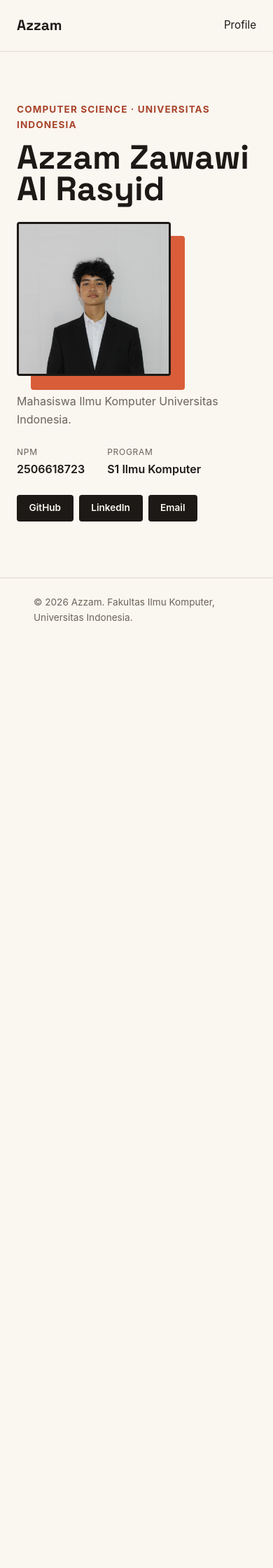
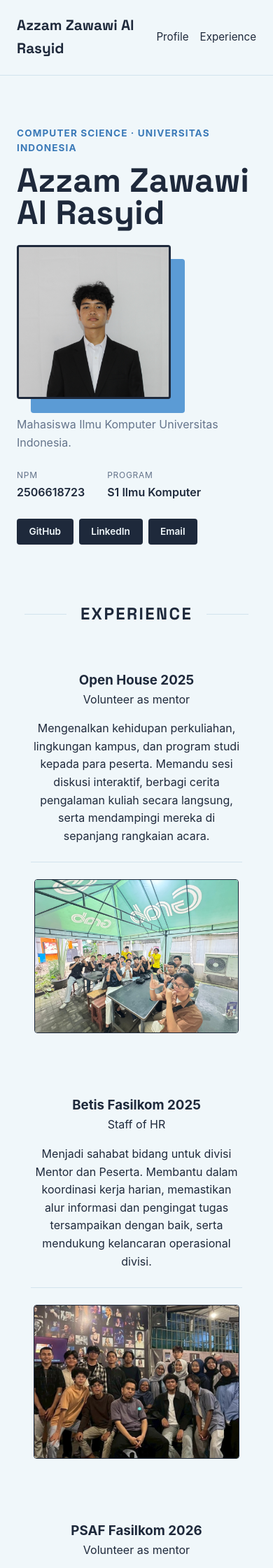
Before and after one commit to AzzamZR/myportofolio, a Django app: page / in a window 390 px wide. Shown: the top 2240 px of the page at 70% size. Before the commit the page ends 887 px from the top, so only its background shows below. Run offline with Django 5.2, Linux system fonts and the light colour scheme.

Commit message:
add experience section with responsive alternating layout
answered the questions for assignment1 in README

```diff
--- a/static/css/style.css
+++ b/static/css/style.css
@@ -5,12 +5,12 @@
 }
 
 :root {
-    --ink: #1c1917;
-    --paper: #faf6f0;
-    --accent: #d95d39;
-    --accent-dark: #a8442a;
-    --line: #e3d9c9;
-    --text-muted: #6b6459;
+    --ink: #1e293b;
+    --paper: #f0f7fa;
+    --accent: #5b9bd5;
+    --accent-dark: #3b7ab8;
+    --line: #d2e3ed;
+    --text-muted: #64748b;
     --radius: 4px;
 }
 
@@ -21,7 +21,7 @@ body {
     line-height: 1.6;
 }
 
-h1, .brand {
+h1, h2, .brand {
     font-family: "Space Grotesk", -apple-system, sans-serif;
 }
 
@@ -54,7 +54,7 @@ h1, .brand {
 
 .site-header nav {
     display: flex;
-    gap: 2rem;
+    gap: 1rem;
 }
 
 .site-header nav a {
@@ -175,14 +175,103 @@ h1, .brand {
     border: 3px solid var(--ink);
 }
 
+.experience h2 {
+    display: flex;
+    align-items: center;
+    justify-content: center;
+    gap: 1.25rem;
+    margin-bottom: 2.5rem;
+    font-size: 1.5rem;
+    color: var(--ink);
+    text-transform: uppercase;
+    letter-spacing: 0.1em;
+}
 
+.experience h2::before, .experience h2::after {
+    content: "";
+    height: 1px;
+    width: 60px;
+    background-color: var(--line);
+}
 
+.exp-row{
+    display: flex;
+    align-items: center;
+    border-radius: var(--radius);
+    gap: 2rem;
+    margin-bottom: 3rem;
+    padding: 1.25rem;
+    transition: transform 0.2s ease, background-color 0.2s ease;
+}
+
+h4 {
+    font-weight: 400;
+}
+
+.exp-text, .exp-img{
+    flex: 1;
+}
+
+.exp-text{
+    border-right: 1px solid var(--line);
+    padding: 2rem;
+}
+
+.exp-text p{
+    margin-top: 1rem;
+}
+
+.exp-row.reverse .exp-text{
+    border-right: none;
+    border-left: 1px solid var(--line);
+    text-align: right;
+}
+
+.exp-row.reverse{
+    flex-direction: row-reverse;
+}
+
+.exp-img {
+    max-width: 320px;
+    border-radius: var(--radius);
+    overflow: hidden;
+}
+
+.exp-img img{
+    width: 100%;
+    height: 220px;
+    object-fit: cover;
+    display: block;
+    border-radius: var(--radius);
+    border: 1px solid var(--ink);
+    transition: transform 0.2s ease;
+}
+
+.exp-row:hover {
+    transform: translateY(-4px);
+    background-color: var(--ink);
+}
+
+.exp-row:hover .exp-text{
+    color: var(--line);
+    transition: color 0.2s ease;
+}
+
+.exp-row:hover .exp-img img{
+    transform: scale(1.05);
+}
 
 .site-footer {
     padding: 1.5rem;
     color: var(--text-muted);
     font-size: 0.85rem;
     border-top: 1px solid var(--line);
+}
+
+.site-footer .container{
+    display: flex;
+    justify-content: space-between;
+    align-items: center;
 }
 
 @media (max-width: 600px) {
@@ -201,4 +290,21 @@ h1, .brand {
     .social-links {
         justify-content: flex-start;
     }
+
+    .exp-row, .exp-row.reverse {
+        flex-direction: column;
+        gap: 1.5rem;
+    }
+
+    .exp-text, .exp-row.reverse .exp-text {
+        border-left: none;
+        border-right: none;
+        border-bottom: 1px solid var(--line);
+        padding: 0 0 1.5rem 0;
+        text-align: center;
+    }
+
+    .exp-img {
+        max-width: 100%;
+    }
 }
--- a/templates/index.html
+++ b/templates/index.html
@@ -12,9 +12,10 @@
 <body>
     <header class="site-header">
         <div class="container">
-            <a href="#profile" class="brand">Azzam</a>
+            <a href="#profile" class="brand">Azzam Zawawi Al Rasyid</a>
             <nav>
                 <a href="#profile">Profile</a>
+                <a href="#experience">Experience</a>
             </nav>
         </div>
     </header>
@@ -50,11 +51,55 @@
                 </div>
             </div>
         </section>
+        <section class="experience" id="experience">
+            <div class="container">
+                <h2>Experience</h2>
+                <div class="exp-row">
+                    <div class="exp-text">
+                        <h3>Open House 2025</h3>
+                        <h4>Volunteer as mentor</h4>
+                        <p>
+                            Mengenalkan kehidupan perkuliahan, lingkungan kampus, dan program studi kepada para peserta. Memandu sesi diskusi interaktif, berbagi cerita pengalaman kuliah secara langsung, serta mendampingi mereka di sepanjang rangkaian acara.
+                        </p>
+                    </div>
+                    <div class="exp-img">
+                        <img src="/static/img/Exp1.jpeg" alt="Photo of Open house">
+                    </div>
+                </div>
+                <div class="exp-row reverse">
+                    <div class="exp-text">
+                        <h3>Betis Fasilkom 2025</h3>
+                        <h4>Staff of HR</h4>
+                        <p>
+                            Menjadi sahabat bidang untuk divisi Mentor dan Peserta. Membantu dalam koordinasi kerja harian, memastikan alur informasi dan pengingat tugas tersampaikan dengan baik, serta mendukung kelancaran operasional divisi.
+                        </p>
+                    </div>
+                    <div class="exp-img">
+                        <img src="/static/img/Exp2.jpeg" alt="Photo of Betis">
+                    </div>
+                </div>
+                <div class="exp-row">
+                    <div class="exp-text">
+                        <h3>PSAF Fasilkom 2026</h3>
+                        <h4>Volunteer as mentor</h4>
+                        <p>
+                            Mendampingi mahasiswa baru selama masa orientasi fakultas, membantu mereka beradaptasi dengan kehidupan perkuliahan, membangun relasi antarteman, serta mengenali lingkungan akademik di Fasilkom UI.
+                        </p>
+                    </div>
+                    <div class="exp-img">
+                        <img src="/static/img/Exp3.jpeg" alt="Photo of PMB">
+                    </div>
+                </div>
+            </div>
+        </section>
     </main>
 
     <footer class="site-footer">
         <div class="container">
             <p>&copy; 2026 Azzam. Fakultas Ilmu Komputer, Universitas Indonesia.</p>
+            <nav>
+                <p>"So many people to choose from, I choose you."</p>
+            </nav>
         </div>
     </footer>
 </body>
```
Also changed, not shown: README.md, static/img/Exp1.jpeg (added), static/img/Exp2.jpeg (added), static/img/Exp3.jpeg (added).
